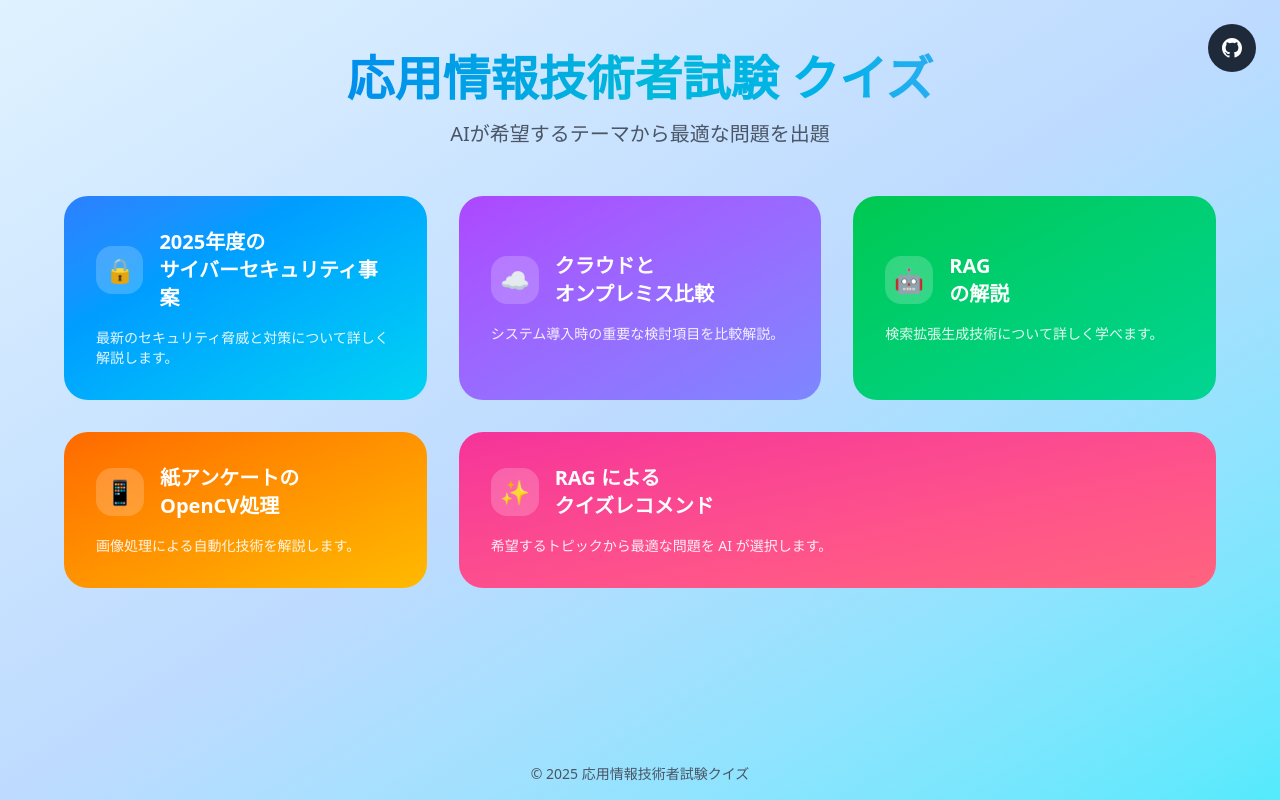
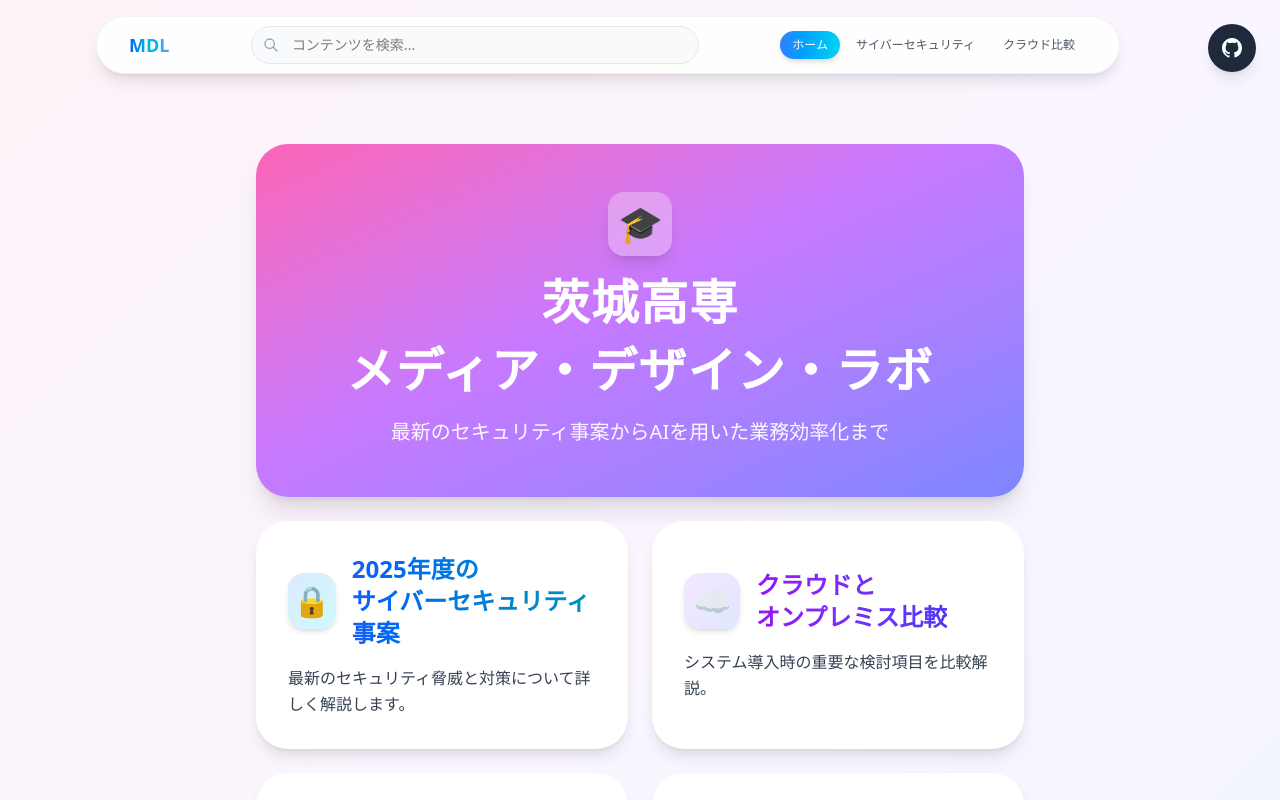
Before and after one commit to Juna1013/rag-modoki, a React (Vite) app: page / in a window 1280 px wide. Shown: the top 800 px of the page. Built offline with nearby package versions, Linux system fonts and the light colour scheme.

Commit message:
UIを茨香祭のサイトに合わせて

```diff
--- a/src/components/ContentPage.tsx
+++ b/src/components/ContentPage.tsx
@@ -31,7 +31,7 @@ const ContentPage: React.FC<ContentPageProps> = ({ title, onBackToDashboard }) =
   };
 
   return (
-    <div className={baseStyles.appBackground}>
+    <div className="min-h-screen bg-gradient-to-br from-pink-50 via-purple-50 to-indigo-50">
       <div className={baseStyles.pageContainer}>
         <div className={baseStyles.contentContainer}>
           {/* ヘッダー */}
@@ -49,7 +49,7 @@ const ContentPage: React.FC<ContentPageProps> = ({ title, onBackToDashboard }) =
             </div>
 
             <div className="text-center">
-              <h1 className="text-2xl sm:text-3xl md:text-4xl lg:text-5xl font-bold bg-gradient-to-r from-blue-600 via-cyan-500 to-blue-400 bg-clip-text text-transparent mb-2 leading-tight">
+              <h1 className="text-2xl sm:text-3xl md:text-4xl lg:text-5xl font-bold bg-gradient-to-r from-pink-400 via-purple-400 to-indigo-400 bg-clip-text text-transparent mb-2 leading-tight">
                 {title === 'サイバーセキュリティ'
                   ? '🔒 2025年度に発生したサイバーセキュリティ事案'
                   : title === 'クラウド比較'
--- a/src/components/DashboardNew.tsx
+++ b/src/components/DashboardNew.tsx
@@ -1,5 +1,6 @@
 import React from 'react';
 import Footer from './Footer';
+import NavigationBar from './NavigationBar';
 import { baseStyles } from '../styles/sharedStyles';
 
 interface DashboardProps {
@@ -10,15 +11,20 @@ interface DashboardProps {
 const DashboardNew: React.FC<DashboardProps> = ({ onNavigateToRagBot, onNavigateToContent }) => {
   return (
     <div className={baseStyles.appBackground}>
+      <NavigationBar
+        currentView="home"
+        onNavigateToRagBot={onNavigateToRagBot}
+        onNavigateToContent={onNavigateToContent}
+      />
+      <div className="min-h-screen bg-gradient-to-br from-pink-50 via-purple-50 to-blue-50">
         <div className={baseStyles.pageContainer}>
           <div className={baseStyles.contentContainer}>
-          {/* ヘッダー */}
-          <header className="mb-8 sm:mb-12 text-center">
+            {/* GitHubアイコン */}
             <a
               href="https://github.com/Juna1013/gemini-quiz-app"
               target="_blank"
               rel="noopener noreferrer"
-              className="absolute top-4 right-4 sm:top-6 sm:right-6 z-30 group flex items-center justify-center w-10 h-10 sm:w-12 sm:h-12 bg-gray-800 rounded-full hover:bg-gray-900 transition-all duration-200"
+              className="fixed top-4 right-4 sm:top-6 sm:right-6 z-[60] group flex items-center justify-center w-10 h-10 sm:w-12 sm:h-12 bg-gray-800 rounded-full hover:bg-gray-900 transition-all duration-200 shadow-lg"
               title="GitHubで表示"
             >
               <svg
@@ -35,120 +41,139 @@ const DashboardNew: React.FC<DashboardProps> = ({ onNavigateToRagBot, onNavigate
               </svg>
             </a>
 
-            <h1 className="text-2xl sm:text-3xl md:text-4xl lg:text-5xl font-bold bg-gradient-to-r from-blue-600 via-cyan-500 to-blue-400 bg-clip-text text-transparent mb-3 leading-tight">
-              応用情報技術者試験 クイズ
+            {/* コンテンツセクション */}
+            <div className="flex flex-col gap-6 max-w-3xl mx-auto py-24">
+              {/* タイトルタイル */}
+              <div className="bg-gradient-to-br from-pink-400 via-purple-400 to-indigo-400 rounded-[2rem] p-8 sm:p-12 shadow-xl relative">
+                <div className="relative z-10 text-center space-y-4">
+                  <div className="flex items-center justify-center gap-4">
+                    <div className="w-16 h-16 bg-white/30 backdrop-blur-md rounded-2xl flex items-center justify-center text-4xl shadow-lg">
+                      🎓
+                    </div>
+                  </div>
+                  <h1 className="text-3xl sm:text-4xl md:text-5xl font-bold text-white leading-tight tracking-wide">
+                    茨城高専<br className="sm:hidden" />
+                    <span className="block mt-2">メディア・デザイン・ラボ</span>
                   </h1>
-            <p className="text-gray-600 text-base sm:text-lg md:text-xl">
-              AIが希望するテーマから最適な問題を出題
+                  <p className="text-white/95 text-lg sm:text-xl font-medium max-w-xl mx-auto leading-relaxed">
+                    最新のセキュリティ事案からAIを用いた業務効率化まで
                   </p>
-          </header>
+                </div>
+              </div>
 
-          {/* コンテンツセクション */}
-          <div className={baseStyles.dashboardGrid}>
+              {/* コンテンツグリッド */}
+              <div className="grid grid-cols-1 md:grid-cols-2 gap-6">
                 {/* サイバーセキュリティ */}
                 <button
                   onClick={() => onNavigateToContent('サイバーセキュリティ')}
-              className="text-left bg-gradient-to-br from-blue-500 to-cyan-400 rounded-3xl p-6 sm:p-8 hover:shadow-lg transition-all duration-300 group transform hover:-translate-y-1"
+                  className="group bg-white hover:bg-gradient-to-br hover:from-blue-50 hover:to-cyan-50 rounded-[2rem] p-6 sm:p-8 shadow-lg hover:shadow-2xl transition-all duration-300 transform hover:-translate-y-1 text-left overflow-hidden relative"
                 >
-              <div className="flex items-center gap-4 mb-4">
-                <div className="w-12 h-12 bg-white/20 backdrop-blur-sm rounded-2xl flex items-center justify-center text-2xl">
+                  <div className="relative z-10 space-y-4">
+                    <div className="flex items-center gap-4">
+                      <div className="w-14 h-14 bg-gradient-to-br from-blue-100 to-cyan-100 rounded-2xl flex items-center justify-center text-3xl shadow-md">
                         🔒
                       </div>
-                <h2 className="text-lg sm:text-xl font-bold text-white">
-                  2025年度の
-                  <br />
+                      <h2 className="text-xl sm:text-2xl font-bold bg-gradient-to-r from-blue-600 to-cyan-600 bg-clip-text text-transparent">
+                        2025年度の<br />
                         サイバーセキュリティ事案
                       </h2>
                     </div>
-              <p className="text-sm text-white/90 font-medium">
+                    <p className="text-gray-700 text-sm sm:text-base font-medium leading-relaxed">
                       最新のセキュリティ脅威と対策について詳しく解説します。
                     </p>
+                  </div>
                 </button>
 
                 {/* クラウド比較 */}
                 <button
                   onClick={() => onNavigateToContent('クラウド比較')}
-              className="text-left bg-gradient-to-br from-purple-500 to-indigo-400 rounded-3xl p-6 sm:p-8 hover:shadow-lg transition-all duration-300 group transform hover:-translate-y-1"
+                  className="group bg-white hover:bg-gradient-to-br hover:from-purple-50 hover:to-indigo-50 rounded-[2rem] p-6 sm:p-8 shadow-lg hover:shadow-2xl transition-all duration-300 transform hover:-translate-y-1 text-left overflow-hidden relative"
                 >
-              <div className="flex items-center gap-4 mb-4">
-                <div className="w-12 h-12 bg-white/20 backdrop-blur-sm rounded-2xl flex items-center justify-center text-2xl">
+                  <div className="relative z-10 space-y-4">
+                    <div className="flex items-center gap-4">
+                      <div className="w-14 h-14 bg-gradient-to-br from-purple-100 to-indigo-100 rounded-2xl flex items-center justify-center text-3xl shadow-md">
                         ☁️
                       </div>
-                <h2 className="text-lg sm:text-xl font-bold text-white">
-                  クラウドと
-                  <br />
+                      <h2 className="text-xl sm:text-2xl font-bold bg-gradient-to-r from-purple-600 to-indigo-600 bg-clip-text text-transparent">
+                        クラウドと<br />
                         オンプレミス比較
                       </h2>
                     </div>
-              <p className="text-sm text-white/90 font-medium">
+                    <p className="text-gray-700 text-sm sm:text-base font-medium leading-relaxed">
                       システム導入時の重要な検討項目を比較解説。
                     </p>
+                  </div>
                 </button>
 
                 {/* RAGの解説 */}
                 <button
                   onClick={() => onNavigateToContent('RAGの解説')}
-              className="text-left bg-gradient-to-br from-green-500 to-emerald-400 rounded-3xl p-6 sm:p-8 hover:shadow-lg transition-all duration-300 group transform hover:-translate-y-1"
+                  className="group bg-white hover:bg-gradient-to-br hover:from-green-50 hover:to-emerald-50 rounded-[2rem] p-6 sm:p-8 shadow-lg hover:shadow-2xl transition-all duration-300 transform hover:-translate-y-1 text-left overflow-hidden relative"
                 >
-              <div className="flex items-center gap-4 mb-4">
-                <div className="w-12 h-12 bg-white/20 backdrop-blur-sm rounded-2xl flex items-center justify-center text-2xl">
+                  <div className="relative z-10 space-y-4">
+                    <div className="flex items-center gap-4">
+                      <div className="w-14 h-14 bg-gradient-to-br from-green-100 to-emerald-100 rounded-2xl flex items-center justify-center text-3xl shadow-md">
                         🤖
                       </div>
-                <h2 className="text-lg sm:text-xl font-bold text-white">
-                  RAG
-                  <br />
+                      <h2 className="text-xl sm:text-2xl font-bold bg-gradient-to-r from-green-600 to-emerald-600 bg-clip-text text-transparent">
+                        RAG<br />
                         の解説
                       </h2>
                     </div>
-              <p className="text-sm text-white/90 font-medium">
+                    <p className="text-gray-700 text-sm sm:text-base font-medium leading-relaxed">
                       検索拡張生成技術について詳しく学べます。
                     </p>
+                  </div>
                 </button>
 
                 {/* 紙アンケートのOpenCVによるスキャン */}
                 <button
                   onClick={() => onNavigateToContent('紙アンケートのOpenCVによるスキャン')}
-              className="text-left bg-gradient-to-br from-orange-500 to-amber-400 rounded-3xl p-6 sm:p-8 hover:shadow-lg transition-all duration-300 group transform hover:-translate-y-1"
+                  className="group bg-white hover:bg-gradient-to-br hover:from-orange-50 hover:to-amber-50 rounded-[2rem] p-6 sm:p-8 shadow-lg hover:shadow-2xl transition-all duration-300 transform hover:-translate-y-1 text-left overflow-hidden relative"
                 >
-              <div className="flex items-center gap-4 mb-4">
-                <div className="w-12 h-12 bg-white/20 backdrop-blur-sm rounded-2xl flex items-center justify-center text-2xl">
+                  <div className="relative z-10 space-y-4">
+                    <div className="flex items-center gap-4">
+                      <div className="w-14 h-14 bg-gradient-to-br from-orange-100 to-amber-100 rounded-2xl flex items-center justify-center text-3xl shadow-md">
                         📱
                       </div>
-                <h2 className="text-lg sm:text-xl font-bold text-white">
-                  紙アンケートの
-                  <br />
+                      <h2 className="text-xl sm:text-2xl font-bold bg-gradient-to-r from-orange-600 to-amber-600 bg-clip-text text-transparent">
+                        紙アンケートの<br />
                         OpenCV処理
                       </h2>
                     </div>
-              <p className="text-sm text-white/90 font-medium">
+                    <p className="text-gray-700 text-sm sm:text-base font-medium leading-relaxed">
                       画像処理による自動化技術を解説します。
                     </p>
+                  </div>
                 </button>
+              </div>
 
-            {/* RAGボット - ナビゲーションタイル */}
+              {/* RAGボット - 全幅タイル */}
               <button
                 onClick={onNavigateToRagBot}
-              className="w-full bg-gradient-to-br from-pink-500 to-rose-400 rounded-3xl p-6 sm:p-8 hover:shadow-lg transition-all duration-300 group text-left transform hover:-translate-y-1 sm:col-span-2 lg:col-span-2"
+                className="group bg-gradient-to-br from-pink-400 via-rose-400 to-red-400 hover:from-pink-500 hover:via-rose-500 hover:to-red-500 rounded-[2rem] p-8 sm:p-12 shadow-xl hover:shadow-2xl transition-all duration-300 transform hover:-translate-y-1 text-left overflow-hidden relative"
               >
-              <div className="flex items-center gap-4 mb-4">
-                <div className="w-12 h-12 bg-white/20 backdrop-blur-sm rounded-2xl flex items-center justify-center text-2xl">
+                <div className="relative z-10 space-y-4">
+                  <div className="flex items-center gap-4">
+                    <div className="w-16 h-16 bg-white/30 backdrop-blur-md rounded-2xl flex items-center justify-center text-4xl shadow-lg">
                       ✨
                     </div>
-                <h2 className="text-lg sm:text-xl font-bold text-white">
-                  RAG による
-                  <br />
+                    <h2 className="text-2xl sm:text-3xl font-bold text-white">
+                      RAG による<br />
                       クイズレコメンド
                     </h2>
                   </div>
-              <p className="text-sm text-white/90 font-medium">
+                  <p className="text-white/95 text-base sm:text-lg font-medium max-w-2xl leading-relaxed">
                     希望するトピックから最適な問題を AI が選択します。
                   </p>
+                </div>
               </button>
             </div>
-        </div>
-      </div>
+          </div >
+        </div >
+      </div >
       <Footer />
-    </div>
+    </div >
   );
 };
 
--- /dev/null
+++ b/src/components/NavigationBar.tsx
@@ -0,0 +1,91 @@
+import React, { useState } from 'react';
+
+interface NavigationBarProps {
+    currentView?: string;
+    onNavigateToRagBot: () => void;
+    onNavigateToContent: (type: string) => void;
+    onNavigateToHome?: () => void;
+}
+
+const NavigationBar: React.FC<NavigationBarProps> = ({
+    currentView,
+    onNavigateToRagBot,
+    onNavigateToContent,
+    onNavigateToHome
+}) => {
+    const [searchQuery, setSearchQuery] = useState('');
+
+    const navItems = [
+        { label: 'ホーム', action: () => onNavigateToHome?.(), key: 'home' },
+        { label: 'サイバーセキュリティ', action: () => onNavigateToContent('サイバーセキュリティ'), key: 'security' },
+        { label: 'クラウド比較', action: () => onNavigateToContent('クラウド比較'), key: 'cloud' },
+        { label: 'RAGの解説', action: () => onNavigateToContent('RAGの解説'), key: 'rag' },
+        { label: 'OpenCV処理', action: () => onNavigateToContent('紙アンケートのOpenCVによるスキャン'), key: 'opencv' },
+        { label: 'RAGクイズ', action: onNavigateToRagBot, key: 'ragbot' },
+    ];
+
+    const handleSearch = (e: React.FormEvent) => {
+        e.preventDefault();
+        // TODO: Implement search functionality
+        console.log('Search query:', searchQuery);
+    };
+
+    return (
+        <div className="fixed top-0 left-0 right-0 z-50 flex justify-center pt-4 px-4 pr-16 sm:pr-20">
+            <nav className="w-full max-w-5xl bg-white/90 backdrop-blur-xl rounded-full shadow-lg border border-gray-200/50">
+                <div className="px-6 sm:px-8">
+                    <div className="flex items-center justify-between h-14 gap-4">
+                        {/* ロゴ/タイトル */}
+                        <div className="flex-shrink-0">
+                            <button
+                                onClick={() => onNavigateToHome?.()}
+                                className="text-base sm:text-lg font-bold bg-gradient-to-r from-blue-600 via-cyan-500 to-blue-400 bg-clip-text text-transparent hover:opacity-80 transition-opacity"
+                            >
+                                MDL
+                            </button>
+                        </div>
+
+                        {/* 検索ボックス */}
+                        <div className="flex-grow max-w-md hidden md:block">
+                            <form onSubmit={handleSearch} className="relative">
+                                <input
+                                    type="text"
+                                    value={searchQuery}
+                                    onChange={(e) => setSearchQuery(e.target.value)}
+                                    placeholder="コンテンツを検索..."
+                                    className="w-full px-4 py-2 pl-10 pr-4 text-sm bg-gray-50 border border-gray-200 rounded-full focus:outline-none focus:ring-2 focus:ring-blue-400 focus:border-transparent transition-all"
+                                />
+                                <svg
+                                    className="absolute left-3 top-1/2 transform -translate-y-1/2 h-4 w-4 text-gray-400"
+                                    fill="none"
+                                    viewBox="0 0 24 24"
+                                    stroke="currentColor"
+                                >
+                                    <path strokeLinecap="round" strokeLinejoin="round" strokeWidth={2} d="M21 21l-6-6m2-5a7 7 0 11-14 0 7 7 0 0114 0z" />
+                                </svg>
+                            </form>
+                        </div>
+
+                        {/* デスクトップナビゲーション */}
+                        <div className="hidden lg:flex items-center space-x-1">
+                            {navItems.slice(0, 3).map((item) => (
+                                <button
+                                    key={item.key}
+                                    onClick={item.action}
+                                    className={`px-3 py-1.5 rounded-full text-xs font-medium transition-all duration-200 ${currentView === item.key
+                                        ? 'bg-gradient-to-r from-blue-500 to-cyan-400 text-white shadow-md'
+                                        : 'text-gray-600 hover:text-gray-900 hover:bg-gray-100'
+                                        }`}
+                                >
+                                    {item.label}
+                                </button>
+                            ))}
+                        </div>
+                    </div>
+                </div>
+            </nav>
+        </div>
+    );
+};
+
+export default NavigationBar;
--- a/src/components/Quiz.tsx
+++ b/src/components/Quiz.tsx
@@ -85,7 +85,7 @@ const Quiz = ({ questions, onBackToDashboard }: QuizProps) => {
   }
 
   return (
-    <div className={baseStyles.appBackground}>
+    <div className="min-h-screen bg-gradient-to-br from-pink-50 via-purple-50 to-indigo-50">
       <div className={baseStyles.pageContainer}>
         <div className={baseStyles.contentContainer}>
           {/* ヘッダー */}
@@ -107,7 +107,7 @@ const Quiz = ({ questions, onBackToDashboard }: QuizProps) => {
                 リセット
               </button>
             </div>
-            <h1 className={headerStyles.pageTitle}>
+            <h1 className="text-2xl sm:text-3xl md:text-4xl lg:text-5xl font-bold bg-gradient-to-r from-pink-400 via-purple-400 to-indigo-400 bg-clip-text text-transparent mb-2 leading-tight">
               応用情報技術者試験 クイズ
             </h1>
             <div className={headerStyles.pageSubtitle}>
--- a/src/components/RagBotPage.tsx
+++ b/src/components/RagBotPage.tsx
@@ -11,7 +11,7 @@ interface RagBotPageProps {
 
 const RagBotPage: React.FC<RagBotPageProps> = ({ onStartQuiz, onBackToDashboard }) => {
   return (
-    <div className={baseStyles.appBackground}>
+    <div className="min-h-screen bg-gradient-to-br from-pink-50 via-purple-50 to-indigo-50">
       <div className={baseStyles.pageContainer}>
         <div className="w-full max-w-4xl">
           {/* ヘッダー */}
@@ -29,7 +29,7 @@ const RagBotPage: React.FC<RagBotPageProps> = ({ onStartQuiz, onBackToDashboard
             </div>
 
             <div className="text-center">
-              <h1 className="text-2xl sm:text-3xl md:text-4xl lg:text-5xl font-bold bg-gradient-to-r from-blue-600 via-cyan-500 to-blue-400 bg-clip-text text-transparent mb-3 leading-tight">
+              <h1 className="text-2xl sm:text-3xl md:text-4xl lg:text-5xl font-bold bg-gradient-to-r from-pink-400 via-purple-400 to-indigo-400 bg-clip-text text-transparent mb-3 leading-tight">
                 🤖 RAGボット
               </h1>
               <p className="text-gray-600 text-sm sm:text-base max-w-2xl mx-auto">
```
Lines whose indentation alone changed are shown as unchanged.
